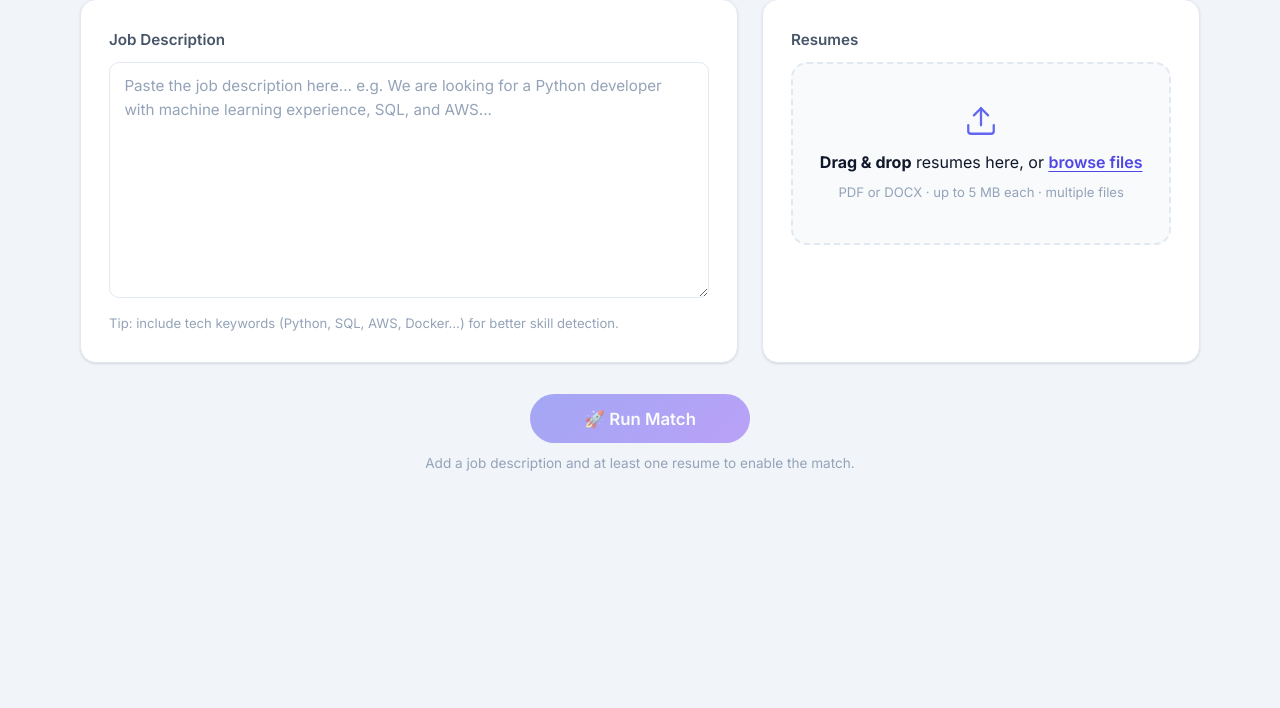
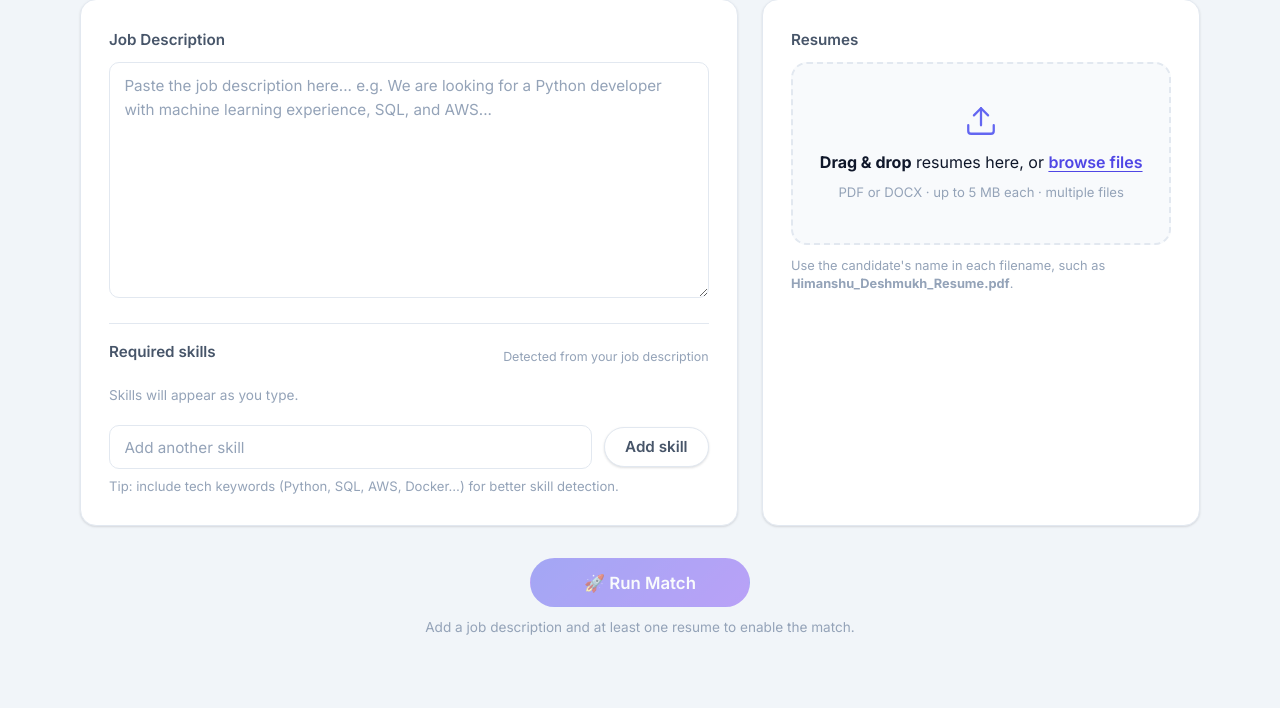
Before and after one commit to HIMANSHUd-17/AI-Based-Resume-Shortlisting-System, a Flask app: page /app in a window 1280 px wide. Shown: the part 238-946 px from the top of the page. Before the commit the page ends 709 px from the top, so only its background shows below. Run offline with Flask 3, Linux system fonts and the light colour scheme; a user stored in the database is signed in; some libraries are stand-ins or nearby versions.

Commit message:
Add dashboard skill selection workflow

```diff
--- a/static/css/styles.css
+++ b/static/css/styles.css
@@ -426,6 +426,32 @@ body.page-leave {
 .feature-card__icon { font-size: 1.9rem; margin-bottom: 0.85rem; }
 .feature-card h3 { margin: 0 0 0.4rem; font-size: 1.1rem; }
 .feature-card p { margin: 0; color: var(--text-2); font-size: 0.95rem; }
+
+/* skill picker */
+.skill-picker {
+  margin-top: 1.1rem;
+  padding-top: 1rem;
+  border-top: 1px solid var(--border);
+}
+.skill-picker__heading,
+.skill-picker__add { display: flex; align-items: center; gap: 0.75rem; }
+.skill-picker__heading { justify-content: space-between; margin-bottom: 0.65rem; }
+.skill-picker__heading .field__label { margin: 0; }
+.skill-picker__status { color: var(--text-muted); font-size: 0.78rem; }
+.skill-picker__chips { display: flex; flex-wrap: wrap; gap: 0.45rem; min-height: 1.8rem; }
+.skill-picker__empty { color: var(--text-muted); font-size: 0.85rem; }
+.skill-chip {
+  padding: 0.3rem 0.65rem;
+  border: 1px solid rgba(99, 102, 241, 0.25);
+  border-radius: 999px;
+  color: var(--primary-dark);
+  background: rgba(99, 102, 241, 0.1);
+  cursor: pointer;
+}
+.skill-picker__add { margin-top: 0.75rem; }
+.skill-picker__input { min-width: 0; flex: 1; }
+.skill-picker__button { flex: 0 0 auto; }
+.upload-guidance { margin: 0.75rem 0 0; color: var(--text-muted); font-size: 0.8rem; line-height: 1.45; }
 
 /* how it works */
 .steps {
--- a/static/js/app.js
+++ b/static/js/app.js
@@ -19,6 +19,11 @@
   const dropzone = document.getElementById('dropzone');
   const fileListEl = document.getElementById('file-list');
   const filesError = document.getElementById('files-error');
+  const skillInput = document.getElementById('skill-input');
+  const skillChips = document.getElementById('skill-chips');
+  const skillStatus = document.getElementById('skill-status');
+  const addSkillBtn = document.getElementById('add-skill');
+  const skillCatalogEl = document.getElementById('skill-catalog');
   const runBtn = document.getElementById('run-match');
   const runHint = document.getElementById('run-hint');
   const resultsEl = document.getElementById('results');
@@ -28,6 +33,8 @@
   const MAX_FILE_BYTES = 5 * 1024 * 1024;
   const RING_CIRCUMFERENCE = 264; // 2π · r(42)
   let files = []; // File[]
+  let selectedSkills = [];
+  const skillCatalog = skillCatalogEl ? JSON.parse(skillCatalogEl.textContent) : [];
 
   // ── Helpers ─────────────────────────────────────────────────────────────
   function showError(el, message) {
@@ -56,6 +63,51 @@
     runHint.textContent = ready
       ? `Ready to match ${files.length} resume${files.length > 1 ? 's' : ''}.`
       : 'Add a job description and at least one resume to enable the match.';
+  }
+
+  function detectSkills(text) {
+    return skillCatalog.filter((skill) => {
+      const escaped = skill.replace(/[.*+?^${}()|[\]\\]/g, '\\$&');
+      const simpleSkill = /^[a-z0-9]+$/i.test(skill);
+      return simpleSkill
+        ? new RegExp(`\\b${escaped}\\b`, 'i').test(text)
+        : text.toLowerCase().includes(skill.toLowerCase());
+    });
+  }
+
+  function renderSkillChips() {
+    skillChips.textContent = '';
+    if (!selectedSkills.length) {
+      skillChips.appendChild(el('span', 'skill-picker__empty', 'Skills will appear as you type.'));
+      skillStatus.textContent = 'Detected from your job description';
+      return;
+    }
+
+    skillStatus.textContent = `${selectedSkills.length} skill${selectedSkills.length === 1 ? '' : 's'} selected`;
+    selectedSkills.forEach((skill) => {
+      const chip = el('button', 'skill-chip', skill);
+      chip.type = 'button';
+      chip.title = `Remove ${skill}`;
+      chip.addEventListener('click', () => {
+        selectedSkills = selectedSkills.filter((item) => item !== skill);
+        renderSkillChips();
+      });
+      skillChips.appendChild(chip);
+    });
+  }
+
+  function syncDetectedSkills() {
+    const detected = detectSkills(jdText.value);
+    selectedSkills = [...new Set([...selectedSkills, ...detected])];
+    renderSkillChips();
+  }
+
+  function addSkill() {
+    const value = skillInput.value.trim().toLowerCase();
+    const skill = skillCatalog.find((item) => item.toLowerCase() === value);
+    if (skill && !selectedSkills.includes(skill)) selectedSkills.push(skill);
+    skillInput.value = '';
+    renderSkillChips();
   }
 
   // ── File collection ─────────────────────────────────────────────────────
@@ -147,7 +199,15 @@
   jdText.addEventListener('input', () => {
     hideError(jdError);
     jdText.classList.remove('field--error');
+    syncDetectedSkills();
     updateRunState();
+  });
+  addSkillBtn.addEventListener('click', addSkill);
+  skillInput.addEventListener('keydown', (event) => {
+    if (event.key === 'Enter') {
+      event.preventDefault();
+      addSkill();
+    }
   });
 
   function renderSkeleton() {
@@ -346,6 +406,7 @@
     try {
       const formData = new FormData();
       formData.append('job_description', jd);
+      formData.append('skills', JSON.stringify(selectedSkills));
       files.forEach((f) => formData.append('files', f, f.name));
 
       const res = await fetch('/api/match', { method: 'POST', body: formData });
--- a/templates/app.html
+++ b/templates/app.html
@@ -17,6 +17,24 @@
         <label class="field__label" for="jd-text">Job Description</label>
         <textarea class="field__input field__textarea" id="jd-text" rows="9"
                   placeholder="Paste the job description here... e.g. We are looking for a Python developer with machine learning experience, SQL, and AWS..."></textarea>
+        <div class="skill-picker" id="skill-picker">
+          <div class="skill-picker__heading">
+            <span class="field__label">Required skills</span>
+            <span class="skill-picker__status" id="skill-status">Detected from your job description</span>
+          </div>
+          <div class="skill-picker__chips" id="skill-chips" aria-live="polite">
+            <span class="skill-picker__empty">Skills will appear as you type.</span>
+          </div>
+          <div class="skill-picker__add">
+            <input class="field__input skill-picker__input" id="skill-input" type="text"
+                   list="skill-options" placeholder="Add another skill">
+            <datalist id="skill-options">
+              {% for skill in skill_catalog %}<option value="{{ skill }}">{% endfor %}
+            </datalist>
+            <button class="btn btn-ghost skill-picker__button" id="add-skill" type="button">Add skill</button>
+          </div>
+          <script type="application/json" id="skill-catalog">{{ skill_catalog|tojson }}</script>
+        </div>
         <p class="field__hint">Tip: include tech keywords (Python, SQL, AWS, Docker…) for better skill detection.</p>
         <p class="field__error" id="jd-error" hidden></p>
       </div>
@@ -37,6 +55,7 @@
           <input type="file" id="file-input" accept=".pdf,.docx" multiple hidden>
         </div>
         <p class="field__error" id="files-error" hidden></p>
+        <p class="upload-guidance">Use the candidate's name in each filename, such as <strong>Himanshu_Deshmukh_Resume.pdf</strong>.</p>
         <ul class="file-list" id="file-list" aria-live="polite"></ul>
       </div>
     </section>
--- a/webapp.py
+++ b/webapp.py
@@ -11,6 +11,7 @@ This is a demo-grade auth layer (see auth_store.py). Run with:
 """
 
 import os
+import json
 import re
 from datetime import datetime
 from functools import wraps
@@ -29,6 +30,7 @@ from flask import (
 import auth_store
 from constants import ALLOWED_EXTENSIONS, APP_DESCRIPTION, APP_ICON, APP_NAME
 from processing import detect_skills_from_jd, process_resumes
+from skills_list import SKILLS
 
 app = Flask(__name__)
 # Fixed dev secret is fine for a local tool; override with SECRET_KEY in prod.
@@ -144,6 +146,7 @@ def _inject_globals():
         "app_description": APP_DESCRIPTION,
         "current_user": g.get("user"),
         "current_year": datetime.now().year,
+        "skill_catalog": sorted(SKILLS),
     }
 
 
@@ -220,18 +223,30 @@ def api_match():
         return jsonify({"ok": False, "error": "Please add at least one resume."}), 400
 
     jd_skills = detect_skills_from_jd(jd_text)
-    if not jd_skills:
+    try:
+        requested_skills = json.loads(request.form.get("skills", "[]"))
+    except (TypeError, json.JSONDecodeError):
+        requested_skills = []
+    selected_skills = sorted({
+        str(skill).strip()
+        for skill in requested_skills
+        if str(skill).strip() in SKILLS
+    })
+    required_skills = sorted(set(jd_skills).union(selected_skills))
+
+    if not required_skills:
         return jsonify(
             {
                 "ok": False,
                 "error": (
                     "No known skills detected in the job description. "
-                    "Try adding a few technical keywords (Python, SQL, AWS...)."
+                    "Add a skill below the job description or include keywords "
+                    "such as Python, SQL, or AWS."
                 ),
             }
         ), 422
 
-    results = process_resumes(jd_text, files, jd_skills)
+    results = process_resumes(jd_text, files, required_skills)
 
     if not results:
         return jsonify(
@@ -242,7 +257,7 @@ def api_match():
         {
             "ok": True,
             "results": results,
-            "jd_skills": jd_skills,
+            "jd_skills": required_skills,
             "total_files": len(files),
             "processed": len(results),
         }
```
